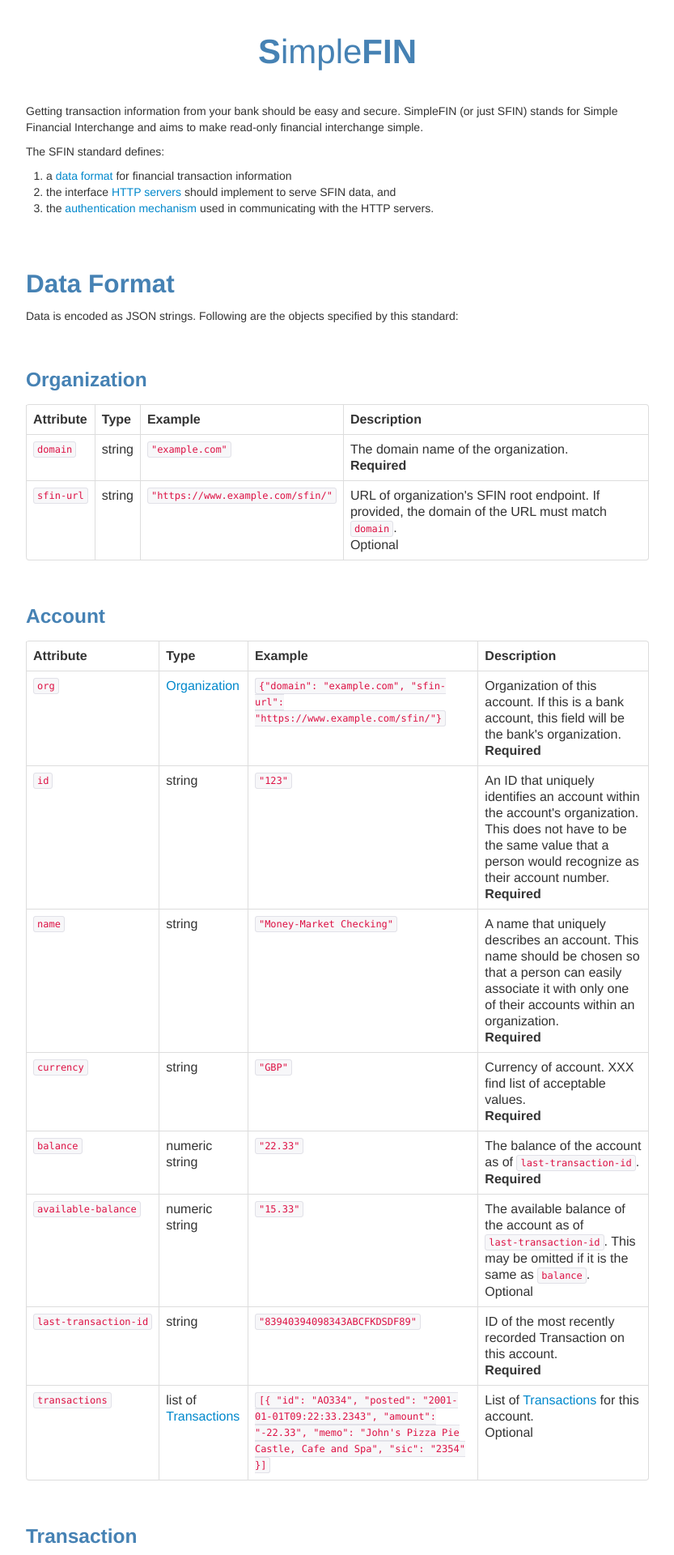
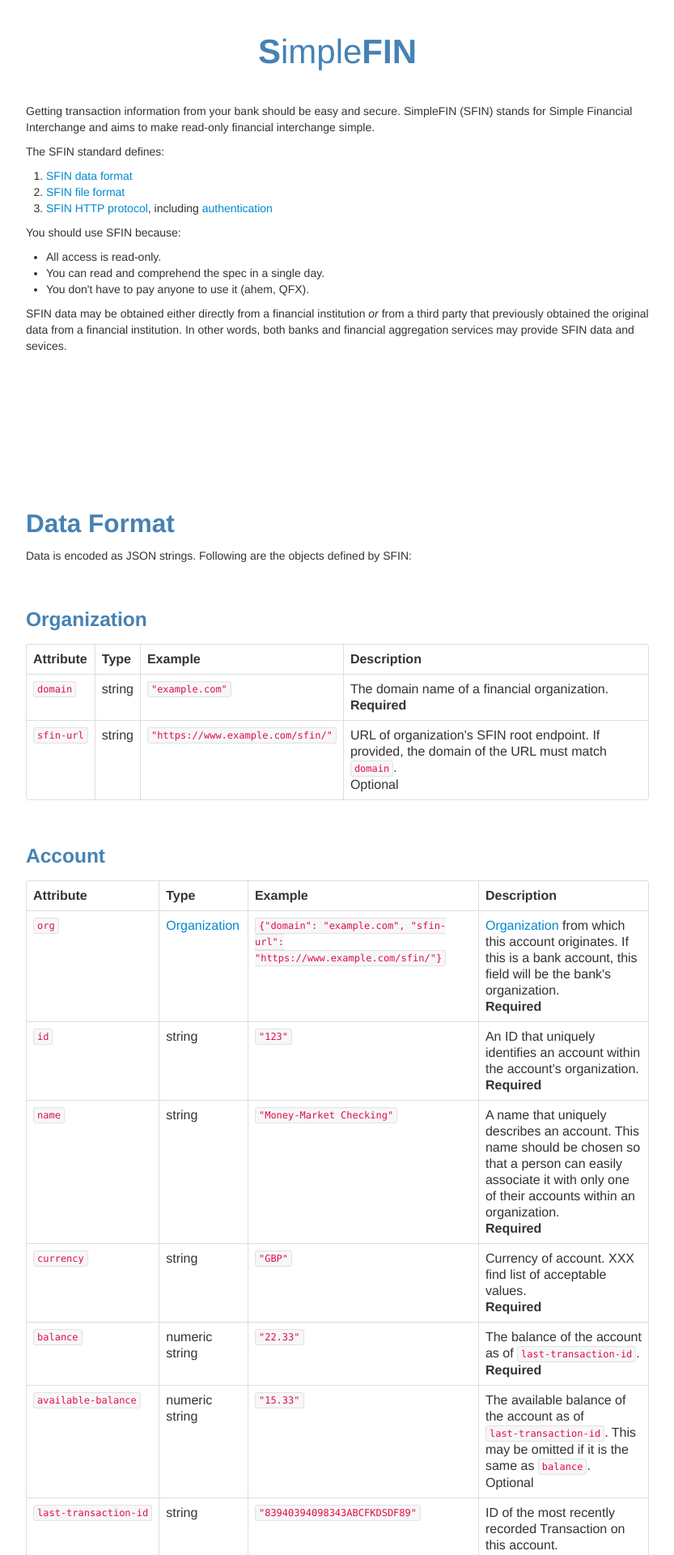
Before and after one commit to simplefin/simplefin.github.com, a Jekyll site: the page built from index.html, in a window 1280 px wide. Shown: the top 1920 px of the page at 81% size, without its empty margins (223-1056 px from the left). Built offline with Jekyll 4.4.1, drawn with Linux system fonts in a browser that asks for light colours; some of the changed text lies outside the part shown.

Commit message:
Various style and content changes

```diff
--- a/_layouts/default.html
+++ b/_layouts/default.html
@@ -7,6 +7,9 @@
             h1,h2,h3,h4,h5 {
                 margin-top: 2em;
                 color: steelblue;
+            }
+            h2 {
+                margin-top: 6em;
             }
             div.title {
                 font-size: 42px;
@@ -22,6 +25,13 @@
             .nobr {
                 white-space: nowrap;
             }
+            .table-centered td,th {
+                text-align: center;
+                vertical-align: middle;
+            }
+            .code {
+                font-family: monospace;
+            }
         </style>
     </head>
     <body>
--- a/index.html
+++ b/index.html
@@ -10,21 +10,34 @@
         <div class="offset2 span8">
 
             <p>Getting transaction information from your bank should be easy and
-            secure.  SimpleFIN (or just SFIN) stands for Simple Financial Interchange
+            secure.  SimpleFIN (SFIN) stands for Simple Financial Interchange
             and aims to make read-only financial interchange simple.</p>
 
-            <p>The SFIN standard defines:
+            <p>The SFIN standard defines:</p>
             <ol>
-                <li>a <a href="#data-format">data format</a> for financial transaction information</li>
-                <li>the interface <a href="#http-servers">HTTP servers</a> should implement to serve SFIN data, and</li>
-                <li>the <a href="#authentication">authentication mechanism</a> used in communicating with the HTTP servers.</li>
+                <li><a href="#data-format">SFIN data format</a></li>
+                <li><a href="#file-format">SFIN file format</a></li>
+                <li><a href="#http-protocol">SFIN HTTP protocol</a>, including <a href="#authentication">authentication</a></li>
             </ol>
+
+            <p>You should use SFIN because:
+            <ul>
+                <li>All access is read-only.</li>
+                <li>You can read and comprehend the spec in a single day.</li>
+                <li>You don't have to pay anyone to use it (ahem, QFX).</li>
+            </ul>
             </p>
+
+            <p>SFIN data may be obtained either directly from a financial
+            institution <em>or</em> from a third party that previously obtained
+            the original data from a financial institution.  In other words,
+            both banks and financial aggregation services may provide SFIN
+            data and sevices.</p>
 
             <a name="data-format"><h2>Data Format</h2></a>
 
             <p>Data is encoded as JSON strings.  Following are the objects
-            specified by this standard:</p>
+            defined by SFIN:</p>
 
             <a name="organization"><h3>Organization</h3></a>
 
@@ -40,7 +53,7 @@
                     <td><code>domain</code></td>
                     <td>string</td>
                     <td><code>"example.com"</code></td>
-                    <td>The domain name of the organization.
+                    <td>The domain name of a financial organization.
                         <br/><b>Required</b></td>
                 </tr>
                 <tr>
@@ -67,7 +80,8 @@
                     <td><code>org</code></td>
                     <td><a href="#organization">Organization</a></td>
                     <td><code>{"domain": "example.com", "sfin-url": "https://www.example.com/sfin/"}</code></td>
-                    <td>Organization of this account.  If this is a bank account,
+                    <td><a href="#organization">Organization</a> from which
+                        this account originates.  If this is a bank account,
                         this field will be the bank's organization.
                         <br/><b>Required</b></td>
                 </tr>
@@ -76,9 +90,7 @@
                     <td>string</td>
                     <td><code>"123"</code></td>
                     <td>An ID that uniquely identifies an account within the
-                        account's organization.  This does not have to be the
-                        same value that a person would recognize as their
-                        account number.
+                        account's organization.
                         <br/><b>Required</b>
                     </td>
                 </tr>
@@ -244,10 +256,29 @@
 ]{% endhighlight %}
 
 
-            <a name="http-servers"><h2>HTTP Servers</h2></a>
+            <a name="file-format"><h2>File format</h2></a>
 
-            <p>HTTP servers must require SSL for all SFIN communication.
-            Servers must provide the following set of URL paths:</p>
+            <p>An SFIN file is simply a JSON-encoded <a href="#account-set">Account
+            Set</a>.  Typically, the file will have the <code>.sfin</code>
+            extension.</p>
+
+
+            <a name="http-protocol"><h2>HTTP Protocol</h2></a>
+
+            <ol>
+                <li>HTTP servers must require SSL for all SFIN communication.
+                </li>
+                <li>As noted in <a href="#organization">Organization's
+                    <code>sfin-url</code> attribute</a>, an SFIN HTTP server must
+                    designate a root URL as the root SFIN resource.  For
+                    instance, <code>https://sfin.mybank.com</code> or
+                    <code>https://www.mybank.com/sfin</code>.  All paths noted
+                    below are relative to this root URL.
+                </li>
+            </ol>
+
+
+            Servers must provide the following paths:</p>
 
             <table class="table table-bordered">
                 <tr>
@@ -258,23 +289,25 @@
                 <tr>
                     <td><code>GET</code></td>
                     <td><code>/accounts</code></td>
-                    <td>An <a href="#account-set">Account Set</a> <em>without</em>
-                        <code>Account.transactions</code> provided by default.
-                        See <a href="#fetch-accounts">Fetch accounts</a>.
+                    <td>An <a href="#account-set">Account Set</a> for all
+                        accounts accessible to the client from this server.
+                        See <a href="#/accounts" class="code">/accounts</a> for
+                        more information.
                     </td>
                 </tr>
                 <tr>
                     <td><code>GET</code></td>
                     <td><code>/accounts/:id</code></td>
-                    <td>An <a href="#account-set">Account Set</a> <em>with</em>
-                        <code>Account.transactions</code> provided.
-                        See <a href="#fetch-transactions">Fetch transactions</a>.
+                    <td>An <a href="#account-set">Account Set</a> for a
+                        specific <a href="#account">Account</a>.
+                        See <a href="#/accounts/:id" class="code">/accounts/:id</a>
+                        for more information.
                     </td>
                 </tr>
             </table>
 
 
-            <a name="fetch-accounts"><h3>Fetch accounts</h3></a>
+            <a name="/accounts"><h3 class="code">/accounts</h3></a>
             <pre><code>GET /accounts</code></pre>
 
             <p>Fetch a list of all accounts available to the requester.</p>
@@ -334,16 +367,32 @@
             </table>
 
 
-            <a name="fetch-transactions"><h3>Fetch transactions</h3></a>
+            <a name="/accounts/:id"><h3 class="code">/accounts/:id</h3></a>
             <pre><code>GET /accounts/:id</code></pre>
 
             <p>Fetch a list of the most recent transactions for a particular
-            account (specified by the <code>:id</code>).  If the response from
+            account (specified by the <code>:id</code>).</p>
+
+            <p>For instance, if the response from
             <code>GET /accounts</code> indicates that there's an account with
             <code>id</code> of <code>1392</code>, the transactions for that
             account will be found at <code>/accounts/1392</code>.</p>
 
             <ol>
+                <li>If no <code>domain</code> query parameter is supplied,
+                    only accounts originating from the same domain as the
+                    SFIN server will be returned.
+
+                    <br/><br/>
+                    For example, <pre><code>https://www.mybank.com/sfin/accounts/10</code></pre>
+                    corresponds to account <code>10</code> originating from
+                    <code>mybank.com</code>.
+
+                    <br/><br/>
+                    But <pre><code>https://www.mybank.com/sfin/accounts/10?domain=foo.com</code></pre>
+                    corresponds to account <code>10</code> originating from
+                    <code>foo.com</code>.
+                </li>
                 <li>Servers must respond with all transactions for at least the past
                     60 days, though more than 60 days of transactions may be returned.
                 </li>
@@ -415,7 +464,6 @@
                     </td>
                 </tr>
                 <tr>
-
                     <td><code class="nobr">start-date</code></td>
                     <td><code class="nobr">?start-date=2001-05-15</code></td>
                     <td>If given, only transactions <em>on or after</em> the
@@ -430,6 +478,17 @@
                     will <em>not</em> be returned.  For instance, querying for
                     <code>?start-date=2001-05-01&end-date=2001-06-01</code>
                     will return all transactions from May, 2001.</td>
+                </tr>
+                <tr>
+                    <td><code class="nobr">domain</code></td>
+                    <td><code class="nobr">?domain=mybank.com</code></td>
+                    <td>If given, find the account for the given domain.  If
+                        not supplied, this parameter defaults to the domain
+                        name of the SFIN server.  For instance, the following
+                        two URLs are equivalent:
+                        <pre><code>http://www.mybank.com/sfin/accounts/10</code></pre>
+                        <pre><code>http://www.mybank.com/sfin/accounts/10?domain=mybank.com</code></pre>
+                    </td>
                 </tr>
             </table>
 
@@ -485,11 +544,11 @@
 
             <h3>Acquiring tokens</h3>
 
-            <p><em>The process for acquiring tokens is not part of the SFIN
-            standard.</em>  An organization operating an SFIN server may do
+            <div class="alert alert-info">The process for acquiring tokens is not part of the SFIN
+            standard.  An organization operating an SFIN server may do
             whatever they'd like to deliver tokens to users, including sending
             mail or email, providing a web interface for managing tokens,
-            or using other established processes such as OAuth or OpenID.</p>
+            or using other established processes such as OAuth or OpenID.</div>
 
             <p>Users <em>must</em> be allowed to distribute tokens to third
             parties.</p>
@@ -522,6 +581,10 @@
                 <li>Consider providing logging/audit information regarding
                     token use, including the time tokens were used and the
                     IPs from which requests came.</li>
+                <li>Allow tokens to be associated with a subset of available
+                    accounts.  For instance, allow the user to create one token
+                    for access to just their checking account, and another token
+                    for access to just their savings account.</li>
             </ol>
 
         </div>
```
Also changed, not shown: other parts of index.html (+1 -1 lines).
